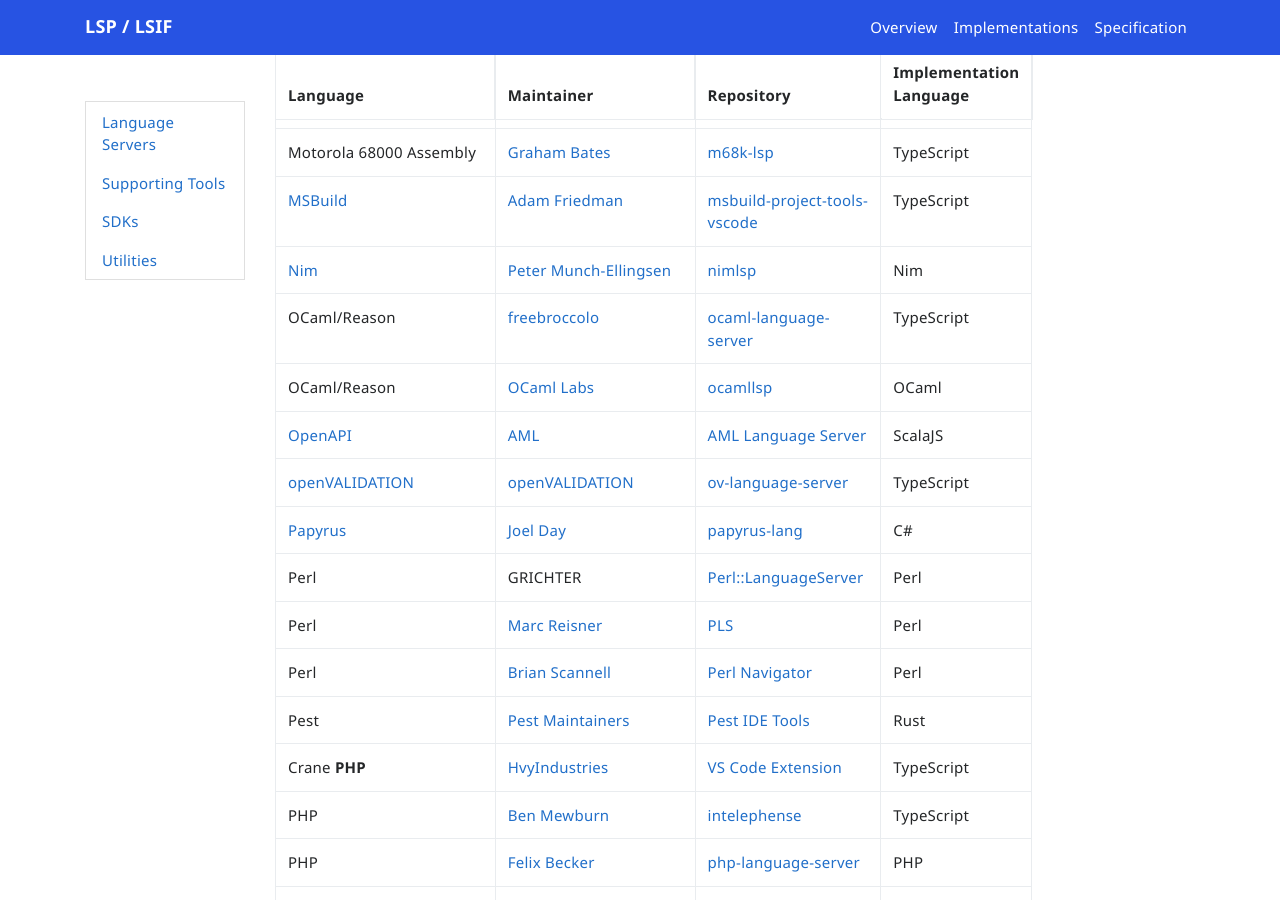
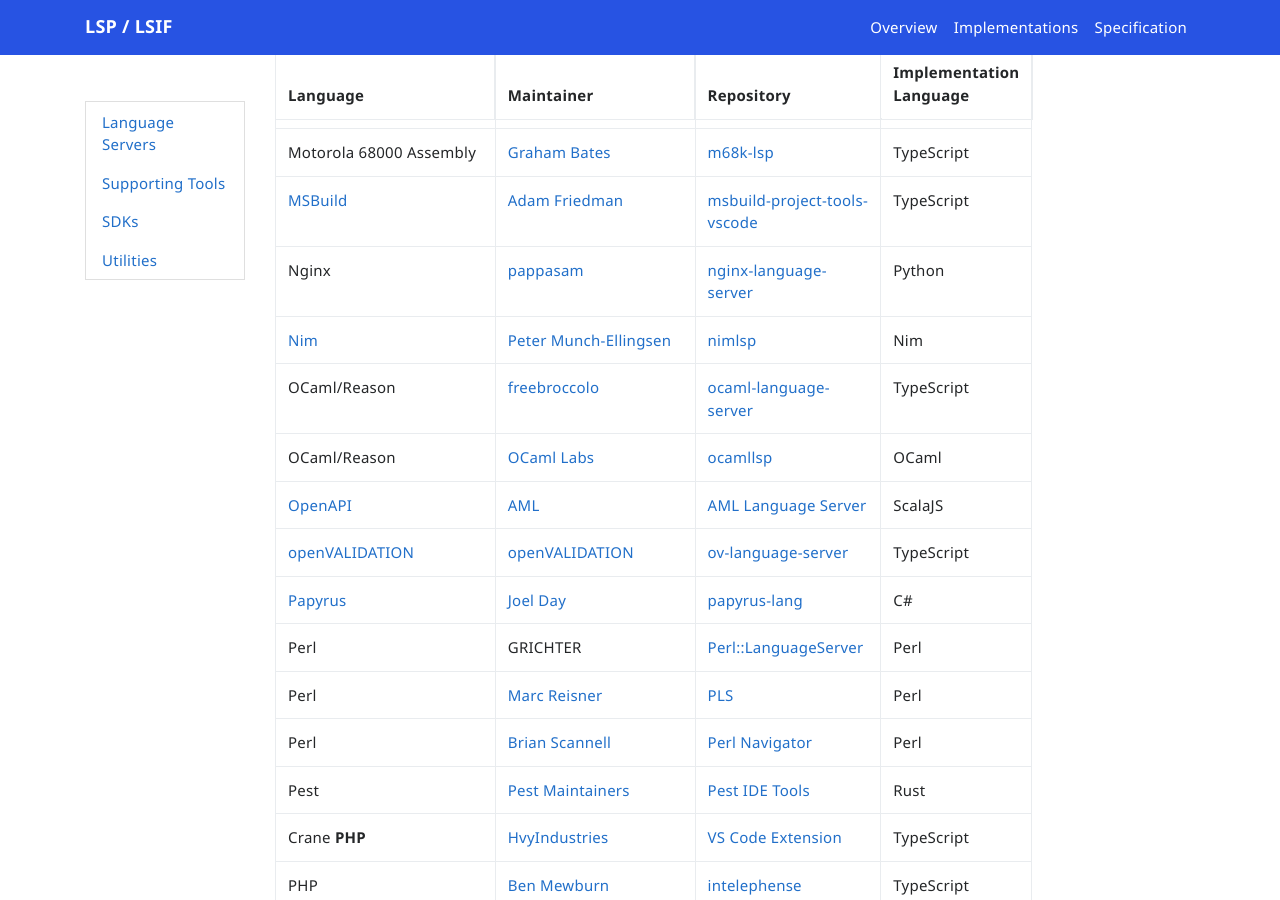
Before and after one commit to microsoft/language-server-protocol, a Jekyll site: the page built from _implementors/servers.md, in a window 1280 px wide and 900 px high, scrolled down 6605 px. Built offline with Jekyll 4.4.1, drawn with Linux system fonts in a browser that asks for light colours; nearby versions of some CDN libraries; comment, search, counter and statistics services are not loaded.

Commit message:
add nginx (#1806)
Co-authored-by: Dirk Bäumer <dirkb@microsoft.com>

```diff
--- a/_implementors/servers.md
+++ b/_implementors/servers.md
@@ -124,6 +124,7 @@
 | MATLAB | mathworks | [MATLAB-language-server](https://github.com/mathworks/MATLAB-language-server) | TypeScript, MATLAB |
 | Motorola 68000 Assembly | [Graham Bates](https://github.com/grahambates) | [m68k-lsp](https://github.com/grahambates/m68k-lsp) | TypeScript |
 | [MSBuild](https://github.com/Microsoft/msbuild) | [Adam Friedman](https://github.com/tintoy) | [msbuild-project-tools-vscode](https://github.com/tintoy/msbuild-project-tools-vscode) | TypeScript |
+| Nginx | [pappasam](https://github.com/pappasam) | [nginx-language-server](https://github.com/pappasam/nginx-language-server) | Python |
 | [Nim](https://nim-lang.org/) | [Peter Munch-Ellingsen](https://github.com/PMunch) | [nimlsp](https://github.com/PMunch/nimlsp) | Nim |
 | OCaml/Reason | [freebroccolo](https://github.com/freebroccolo) | [ocaml-language-server](https://github.com/freebroccolo/ocaml-language-server) | TypeScript |
 | OCaml/Reason | [OCaml Labs](http://ocamllabs.io) | [ocamllsp](https://github.com/ocaml/ocaml-lsp) | OCaml |
```
